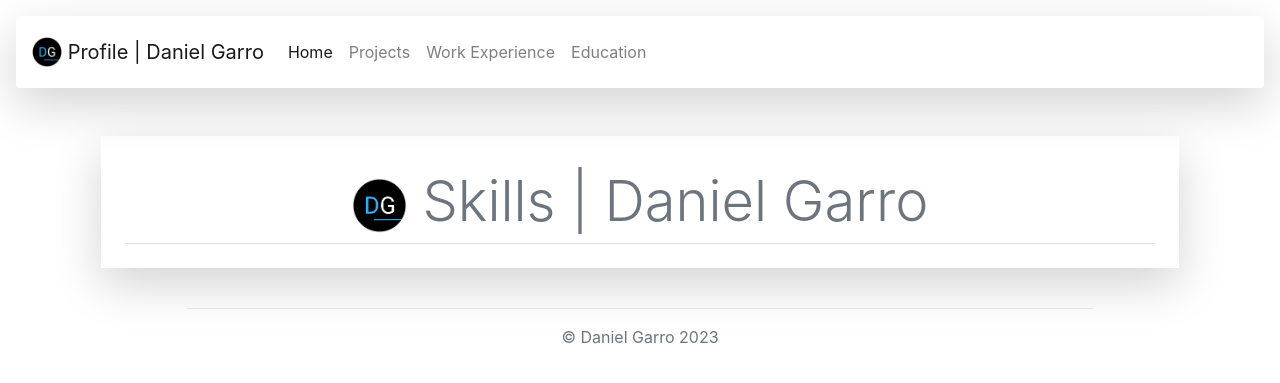
After one commit to dannynow6/my_profile_django, a Django app: template history/templates/history/skills.html in a window 1280 px wide. The commit adds this page. Shown: the top 383 px of the page. Run offline with Django 3.2, Linux system fonts and the light colour scheme; the template is opened without the code that fills it, so the values that code supplies are empty; some libraries are stand-ins or nearby versions.

Commit message:
started creating basic skills page

```diff
--- /dev/null
+++ b/history/templates/history/skills.html
@@ -0,0 +1,37 @@
+{% extends "portfolio/base.html" %} {% load static %}
+{% block content %}
+
+<div class="container">
+    <div class="shadow-lg p-4 m-3">
+        <article class="border-bottom border-muted pt-2">
+            <h2 class="text-secondary text-center display-4">
+                <img src="{% static 'img/logo.png' %}" width="55" height="55">
+                Skills | Daniel Garro
+            </h2>
+        </article>
+    </div>
+</div>
+<div class="container w-75">
+    <article>
+        <ul class="list-group list-group-flush">
+            {% for skill in skills %}
+            <li class="list-group-item text-secondary">
+                <p>{{ skill }}</p>
+            {% endfor %}
+            </li>
+        </ul>
+    </article>
+</div>
+<div class="container w-75">
+    <article>
+        <ul class="list-group list-group-flush">
+            {% for soft_skill in soft_skills %}
+            <li class="list-group-item text-secondary">
+                <p>{{ soft_skill }}</p>
+            {% endfor %}
+            </li>
+        </ul>
+    </article>
+</div>
+
+{% endblock content %}
--- a/history/urls.py
+++ b/history/urls.py
@@ -8,4 +8,6 @@ urlpatterns = [
     path("my_education/", views.my_education, name="my_education"),
     # A page for viewing work experience
     path("work_experience/", views.work_experience, name="work_experience"),
+    # A page for viewing skills
+    path("skills/", views.skills, name="skills"),
 ]
--- a/portfolio/templates/portfolio/index.html
+++ b/portfolio/templates/portfolio/index.html
@@ -16,6 +16,8 @@
         <h5 class="text-muted pl-3"><a class="my-navs" href="{% url 'history:work_experience' %}">Work Experience</a>
         <br />
         <h5 class="text-muted pl-3"><a class="my-navs" href="{% url 'history:my_education' %}">Education</a>
+        <br />
+        <h5 class="text-muted pl-3"><a class="my-navs" href="{% url 'history:skills' %}">Skills</a>
     </div>
     <br />
     <div class="container w-75">
```
Also changed, not shown: history/views.py (+7 -0 lines).
